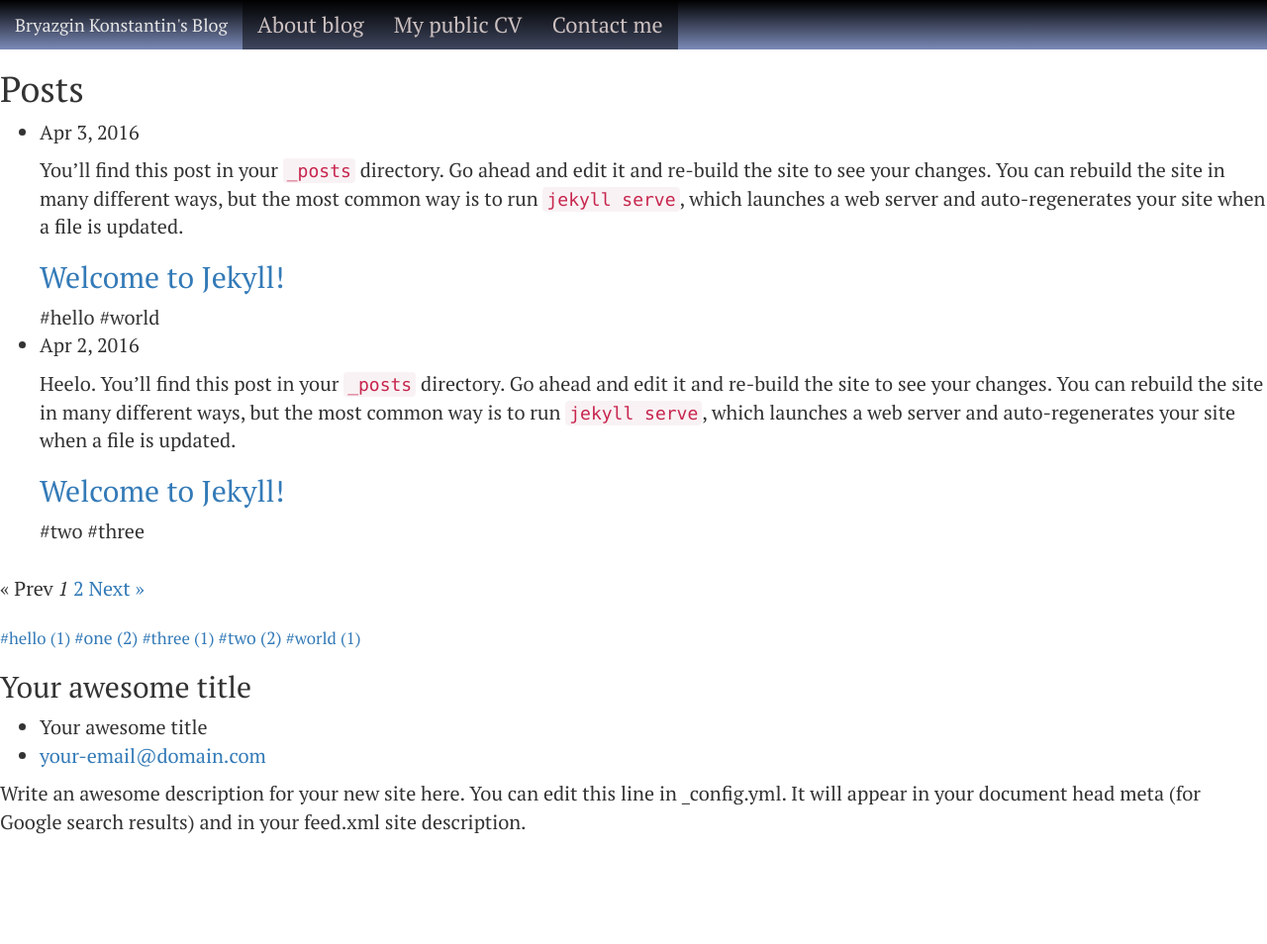
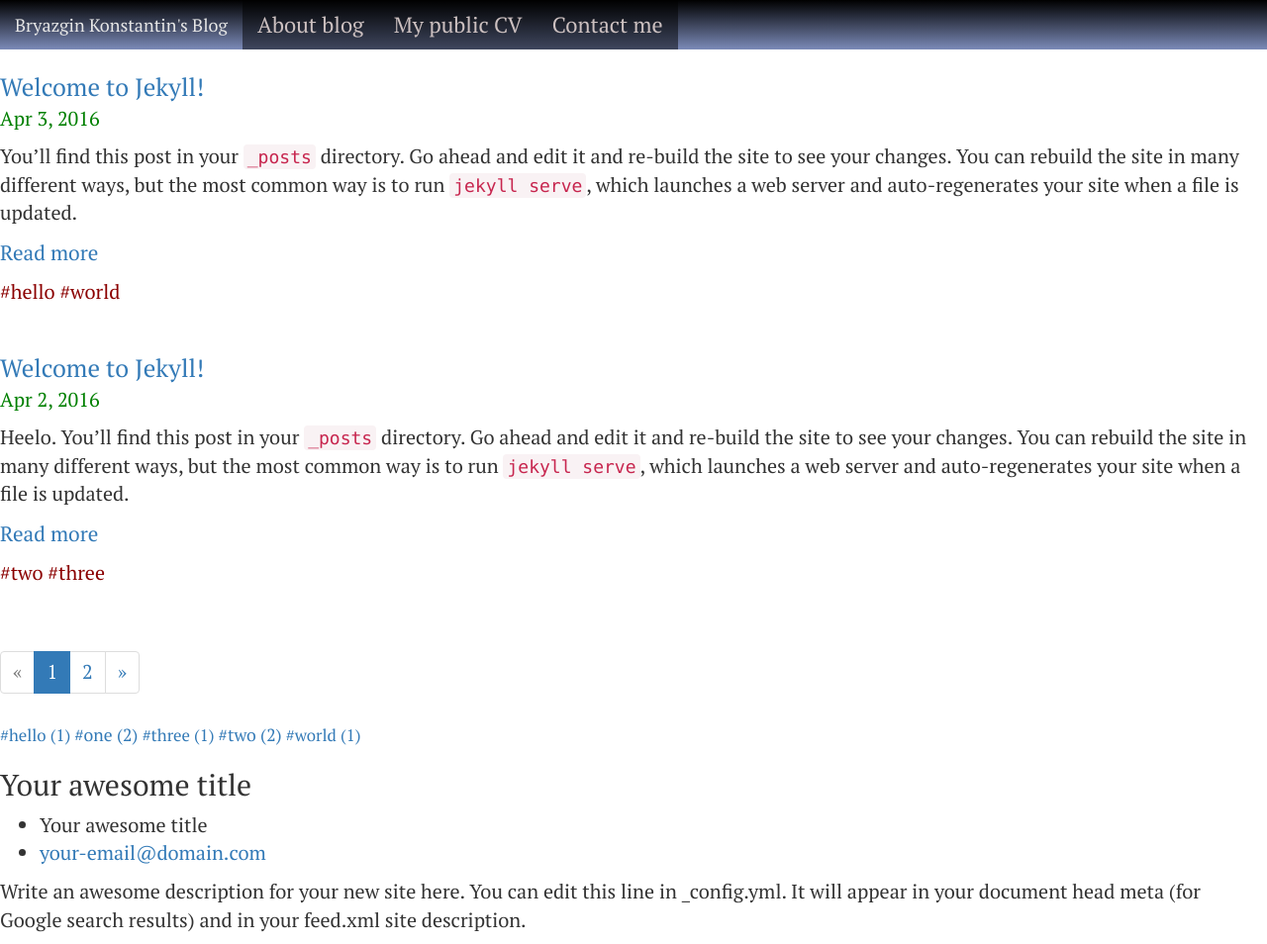
Before and after one commit to bryazginkos/bryazginkos.github.io, a Jekyll site: the page built from index.html, in a window 1280 px wide. Shown: the whole page at 99% size. Built offline with Jekyll 4.4.1, drawn with Linux system fonts in a browser that asks for light colours; the list of posts is cut into pages by our own code; before the commit the page ends 900 px from its top, so only the background shows below that.

Commit message:
posts list + pagination design

```diff
--- a/css/main.scss
+++ b/css/main.scss
@@ -7,8 +7,28 @@
 $icon-font-path: "/bower_components/bootstrap-sass/assets/fonts/bootstrap/";
 
 .cool-font {
-  font-family: "PT Serif";
+  font-family: 'PT Serif', serif;
   font-size: 20px;
+}
+
+.post-link {
+  font-size: 25px;
+}
+
+.post-date {
+  color: green;
+}
+
+.post-more {
+  font-size: 21px;
+}
+
+.post-tag {
+  color: darkred;
+}
+
+.post-item {
+  margin-bottom: 45px;
 }
 
 
--- a/index.html
+++ b/index.html
@@ -4,46 +4,46 @@ layout: default
 
 <div class="">
 
-  <h1 class="">Posts</h1>
+  {% for post in paginator.posts %}
+  <div class="post-item">
+    <div>
+      <a class="post-link" href="{{ post.url | prepend: site.baseurl }}">{{ post.title }}</a>
+    </div>
+    <div class="post-date">{{ post.date | date: "%b %-d, %Y" }}</div>
+    <p>{{ post.excerpt }}</p>
+    <p>
+      <a class="post-more" href="{{ post.url | prepend: site.baseurl }}">Read more</a>
+    </p>
 
-  <ul class="">
-    {% for post in paginator.posts %}
-      <li>
-        <span class="">{{ post.date | date: "%b %-d, %Y" }}</span>
-        <p>{{ post.excerpt }}</p>
-        <h2>
-          <a class="" href="{{ post.url | prepend: site.baseurl }}">{{ post.title }}</a>
-        </h2>
-        {% for posttag in post.tags %}
-        #{{posttag}}
-        {% endfor %}
-     </li>
+    {% for posttag in post.tags %}
+    <span class="post-tag">#{{posttag}}</span>
     {% endfor %}
-  </ul>
+  </div>
+    {% endfor %}
 
   {% if paginator.total_pages > 1 %}
-  <div class="pagination">
-    {% if paginator.previous_page %}
-    <a href="{{ paginator.previous_page_path | prepend: site.baseurl | replace: '//', '/' }}">&laquo; Prev</a>
-    {% else %}
-    <span>&laquo; Prev</span>
-    {% endif %}
+  <nav>
+  <ul class="pagination">
+    <li class="page-item {% if paginator.previous_page == nil %} disabled {% endif %}">
+      <a class="page-link" href="{{ paginator.previous_page_path | prepend: site.baseurl | replace: '//', '/' }}" aria-label="Previous">
+        <span aria-hidden="true">&laquo;</span>
+        <span class="sr-only">Previous</span>
+      </a>
+    </li>
 
     {% for page in (1..paginator.total_pages) %}
-    {% if page == paginator.page %}
-    <em>{{ page }}</em>
-    {% elsif page == 1 %}
-    <a href="{{ paginator.previous_page_path | prepend: site.baseurl | replace: '//', '/' }}">{{ page }}</a>
-    {% else %}
-    <a href="{{ site.paginate_path | prepend: site.baseurl | replace: '//', '/' | replace: ':num', page }}">{{ page }}</a>
-    {% endif %}
+    <li class="page-item {% if page == paginator.page %} active {% endif %}">
+      <a class="page-link" href="{% if page == 1 %} {{ paginator.previous_page_path | prepend: site.baseurl | replace: '//', '/' }} {% else %} {{ site.paginate_path | prepend: site.baseurl | replace: '//', '/' | replace: ':num', page }} {% endif %}">{{ page }}</a>
+    </li>
     {% endfor %}
 
-    {% if paginator.next_page %}
-    <a href="{{ paginator.next_page_path | prepend: site.baseurl | replace: '//', '/' }}">Next &raquo;</a>
-    {% else %}
-    <span>Next &raquo;</span>
-    {% endif %}
-  </div>
+    <li class="page-item {% if paginator.next_page == nil %} disabled {% endif %}">
+      <a class="page-link" href="{{ paginator.next_page_path | prepend: site.baseurl | replace: '//', '/' }}" aria-label="Previous">
+        <span aria-hidden="true">&raquo;</span>
+        <span class="sr-only">Next</span>
+      </a>
+    </li>
+  </ul>
+  </nav>
   {% endif %}
 </div>
```
